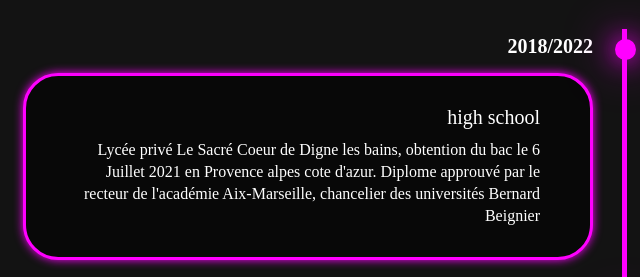
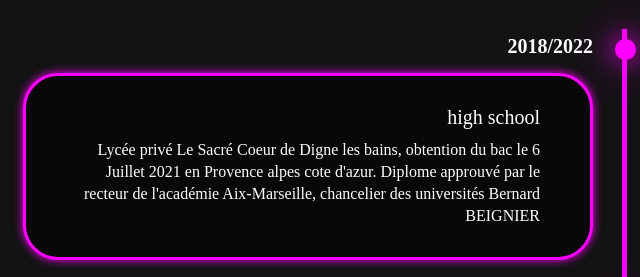
Before and after one commit to mouleagaufre1st/CV, a plain HTML site: page index.html in a window 1280 px wide. Shown: the part 1040-1317 px from the top of the page, 17-657 px from the left. Drawn offline with nearby package versions, Linux system fonts and the light colour scheme.

Commit message:
Update index.html

```diff
--- a/index.html
+++ b/index.html
@@ -59,7 +59,7 @@
                 <div class="timeline-date">2018/2022</div>
                 <div class="timeline-content">
                     <h3>high school</h3>
-                    <p>Lycée privé Le Sacré Coeur de Digne les bains, obtention du bac le 6 Juillet  2021 en Provence alpes cote d'azur. Diplome approuvé par le  recteur de l'académie Aix-Marseille, chancelier des universités Bernard Beignier</p>
+                    <p>Lycée privé Le Sacré Coeur de Digne les bains, obtention du bac le 6 Juillet  2021 en Provence alpes cote d'azur. Diplome approuvé par le  recteur de l'académie Aix-Marseille, chancelier des universités Bernard BEIGNIER</p>
                 </div>
 
             </div>
```
